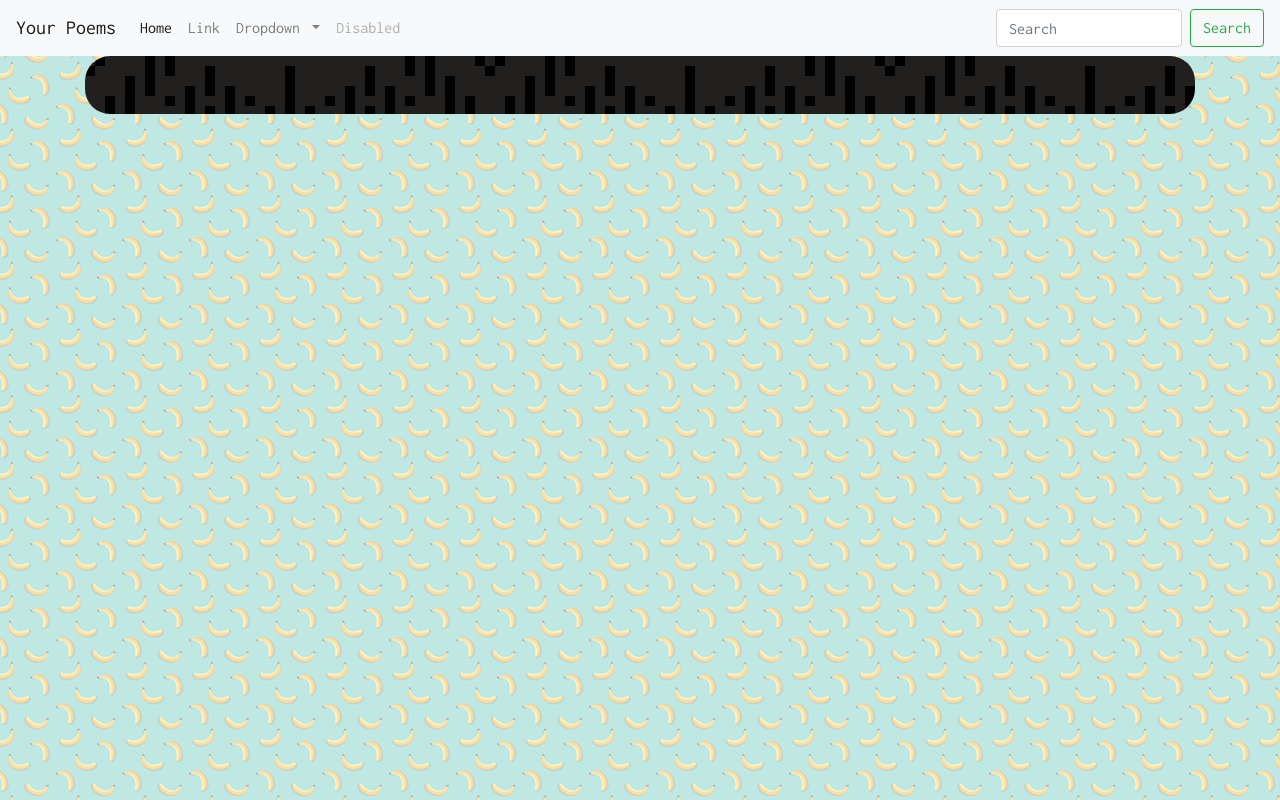
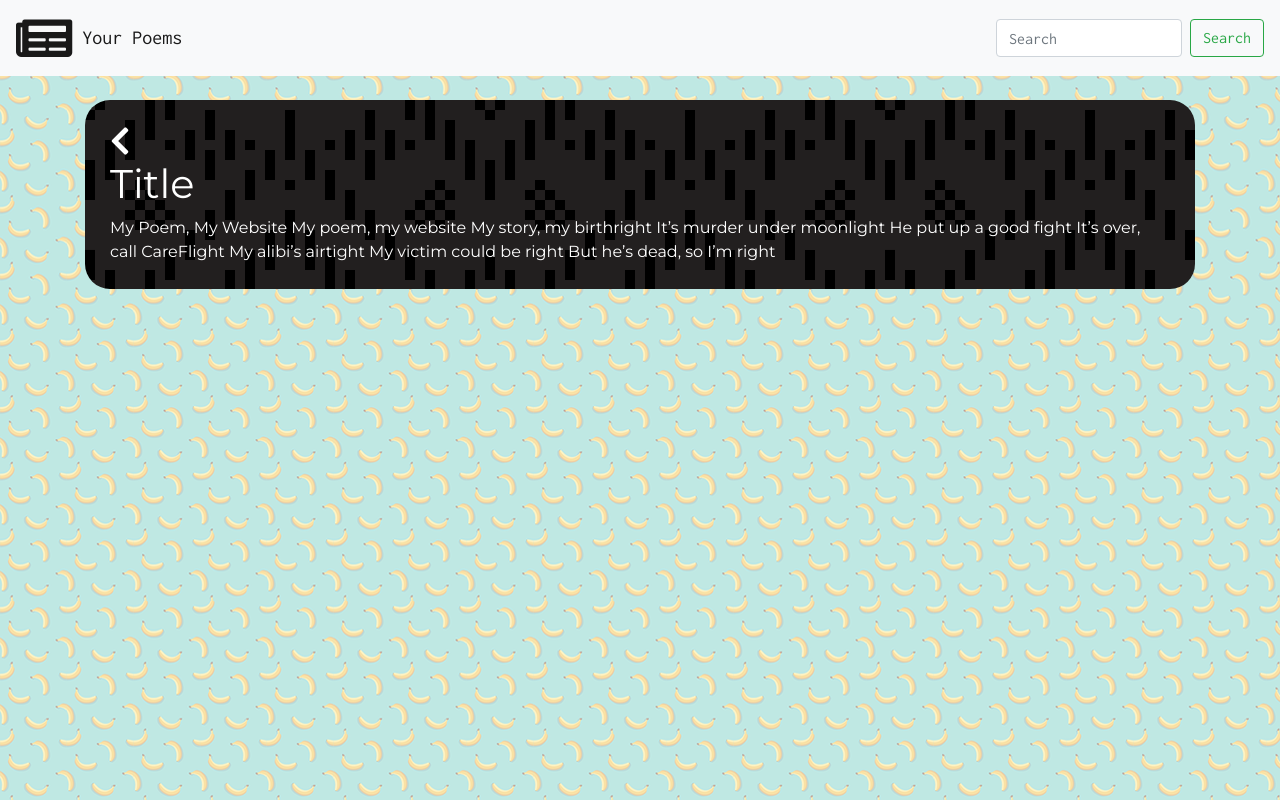
Before and after one commit to Theobasallaje/writ.ink-v1-, a plain HTML site: page index.html in a window 1280 px wide. Both pictures are taken after a click on the element 640 px from the left and 173 px from the top of the page. Drawn offline with nearby package versions, Linux system fonts and the light colour scheme; a web font is replaced by a local one.

Commit message:
back button and logo

```diff
--- a/assets/css/style.css
+++ b/assets/css/style.css
@@ -19,6 +19,7 @@ body {
     border-radius: 25px;
     padding: 25px;
     font-family: 'Montserrat', sans-serif;
+    z-index: 0;
 }
 
 .poemText{
@@ -28,3 +29,21 @@ body {
 .container {
     /* width: 35vw; */
 }
+
+#back{
+    font-size: 2em;
+    margin-right: 15px;
+    color: white;
+    z-index: 1;
+}
+
+#logo{
+    /* color: rgba(212, 199, 6, 0.692); */
+    font-size: 2.5em;
+    margin-right: 10px;
+}
+
+.navbar-brand{
+    display: flex;
+    align-items: center;
+}
--- a/assets/javascript/poem.js
+++ b/assets/javascript/poem.js
@@ -12,21 +12,35 @@ var poemText = document.querySelectorAll(".poemText");
 var title = document.querySelectorAll(".title");
 var poemCard = $(".poem");
 var poemView = $("#poemView");
+// var back = $("#back");
 
 //function calls
 displayPoems();
 
 //functions
 function displayPoems(){
-    for (i = 0; i < poemText.length; i++) {
-        title[i].textContent = "Title";
-        poemText[i].textContent = poemArray[0];
+    for (i = 0; i < $(".poemText").length; i++) {
+        $(".title")[i].textContent = "Title " + i;
+        $(".poemText")[i].textContent = poemArray[0];
     }
 }
 
-poemCard.click(function(){
-    poemView.html(`<div class="poem">
-                   <h1 class="title"></h1>
-                   <div class="poemText"></div>
-                   </div>`);
+$(document).ready(function() {
+    poemCard.click(function(){
+        poemView.html(`<br><div class="poem">
+                       <i id="back" class="fas fa-chevron-left"></i>
+                       <h1 class="title">Title</h1>
+                       <div class="poemText">${poemArray[0]}</div>
+                       </div>`);
+    });
+
+    // $("#back").click(function(){
+    //     // location.reload();
+    //     alert("back clicked");
+    // });
+
+    $(document).on('click', '#back', function() {
+        // alert("hello");
+        location.reload();
+    });
 });
--- a/index.html
+++ b/index.html
@@ -11,6 +11,8 @@
 
 	 <link href="https://fonts.googleapis.com/css?family=Inconsolata|Montserrat" rel="stylesheet">
 
+	<link rel="stylesheet" href="https://use.fontawesome.com/releases/v5.6.3/css/all.css" integrity="sha384-UHRtZLI+pbxtHCWp1t77Bi1L4ZtiqrqD80Kn4Z8NTSRyMA2Fd33n5dQ8lWUE00s/" crossorigin="anonymous">
+
 	<link rel="stylesheet" href="./assets/css/style.css">
 
 
@@ -21,7 +23,7 @@
 <body id="body">
 
 	<nav class="navbar navbar-expand-lg navbar-light bg-light">
-		<a class="navbar-brand" href="#">Your Poems</a>
+		<a class="navbar-brand" href="index.html"><i id="logo" class="fas fa-newspaper"></i>  Your Poems</a>
 		<button class="navbar-toggler" type="button" data-toggle="collapse" data-target="#navbarSupportedContent"
 		 aria-controls="navbarSupportedContent" aria-expanded="false" aria-label="Toggle navigation">
 			<span class="navbar-toggler-icon"></span>
@@ -29,13 +31,13 @@
 
 		<div class="collapse navbar-collapse" id="navbarSupportedContent">
 			<ul class="navbar-nav mr-auto">
-				<li class="nav-item active">
+				<!-- <li class="nav-item active">
 					<a class="nav-link" href="index.html">Home <span class="sr-only">(current)</span></a>
-				</li>
-				<li class="nav-item">
+				</li> -->
+				<!-- <li class="nav-item">
 					<a class="nav-link" href="#">Link</a>
-				</li>
-				<li class="nav-item dropdown">
+				</li> -->
+				<!-- <li class="nav-item dropdown">
 					<a class="nav-link dropdown-toggle" href="#" id="navbarDropdown" role="button" data-toggle="dropdown"
 					 aria-haspopup="true" aria-expanded="false">
 						Dropdown
@@ -46,10 +48,10 @@
 						<div class="dropdown-divider"></div>
 						<a class="dropdown-item" href="#">Something else here</a>
 					</div>
-				</li>
-				<li class="nav-item">
+				</li> -->
+				<!-- <li class="nav-item">
 					<a class="nav-link disabled" href="#">Disabled</a>
-				</li>
+				</li> -->
 			</ul>
 			<form class="form-inline my-2 my-lg-0">
 				<input class="form-control mr-sm-2" type="search" placeholder="Search" aria-label="Search">
```
